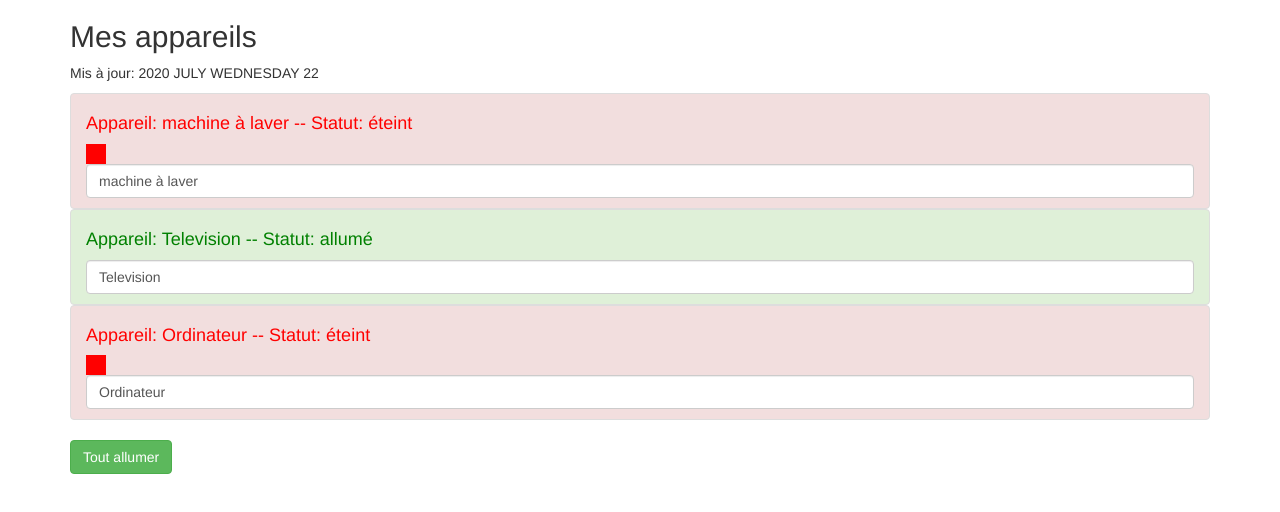
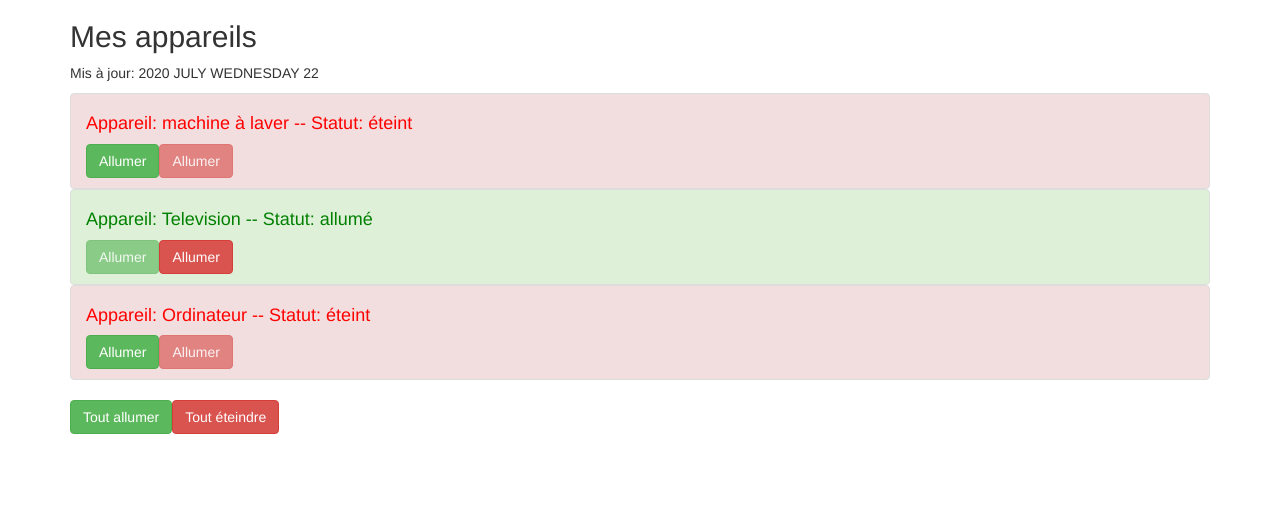
Before and after one commit to l3apt/Formation-Angular, an Angular app: page / in a window 1280 px wide. Shown: the top 512 px of the page. Built offline with nearby package versions, Linux system fonts and the light colour scheme.

Commit message:
ajout du chapitre sur les services

```diff
--- a/src/app/app.component.html
+++ b/src/app/app.component.html
@@ -1,13 +1,3 @@
-<!-- premier chapitre
-<div style="text-align:center">
-  <h1>
-    Welcome to {{ title }}!
-  </h1>
-</div>
-<app-mon-premier></app-mon-premier>
--->
-
-
 <div class="container">
     <div class="row">
         <div class="col-xs-12">
@@ -16,14 +6,19 @@
             <p>Mis à jour: {{ lastUpdate | async | date: 'y MMMM EEEE d' | uppercase }}</p>
 
             <ul class="list-group">
-                <app-appareil *ngFor =' let appareil of appareils'
+                <app-appareil *ngFor =' let appareil of appareils, let i = index'
+                              [indexOfAppareil] = "i"
                               [appareilName] = "appareil.name"
                               [appareilStatus] = "appareil.status"></app-appareil>
 
             </ul>
-            <button class="btn btn-success" [disabled]=!isAuth
+            <button class="btn btn-success"
             (click) = "onAllumer()">
                 Tout allumer
+            </button>
+            <button class="btn btn-danger"
+            (click) = "onEteindre()">
+                Tout éteindre
             </button>
         </div>
 
--- a/src/app/app.component.ts
+++ b/src/app/app.component.ts
@@ -1,4 +1,5 @@
-import { Component } from '@angular/core';
+import { Component, OnInit } from '@angular/core';
+import {AppareilService} from './services/appareil.service';
 
 @Component({
   selector: 'app-root',
@@ -6,24 +7,10 @@
   styleUrls: ['./app.component.scss']
 })
 
-export class AppComponent {
+export class AppComponent implements OnInit {
   isAuth = false;
 
-  appareils = [
-  {
-    name: 'machine à laver',
-    status: 'éteint'
-  },
-  {
-    name: 'Television',
-    status: 'allumé'
-  },
-  {
-    name: 'Ordinateur',
-    status: 'éteint'
-  }
-
-  ];
+  appareils: any[];
 
   //lastUpdate = new Date();
 
@@ -39,15 +26,27 @@
   );
 
 
-  constructor() {
+  constructor(private appareilService: AppareilService) {
     setTimeout(
       () => {
         this.isAuth = true;
       }, 4000
     );
   }
+
+  ngOnInit(){
+    this.appareils = this.appareilService.appareils;
+  }
+
+
   onAllumer(){
     console.log('On allume tout !');
+    this.appareilService.switchOnAll();
+  }
+
+  onEteindre(){
+    console.log('On éteint tout !');
+    this.appareilService.switchOffAll();
   }
 
 }
--- a/src/app/app.module.ts
+++ b/src/app/app.module.ts
@@ -6,6 +6,8 @@
 import { AppComponent } from './app.component';
 import { MonPremierComponent } from './mon-premier/mon-premier.component';
 import { AppareilComponent } from './appareil/appareil.component';
+
+import {AppareilService} from './services/appareil.service';
 
 @NgModule({
   declarations: [
@@ -18,7 +20,9 @@
     AppRoutingModule,
     FormsModule
   ],
-  providers: [],
+  providers: [
+    AppareilService
+  ],
   bootstrap: [AppComponent]
 })
 export class AppModule { }
--- a/src/app/appareil/appareil.component.html
+++ b/src/app/appareil/appareil.component.html
@@ -3,10 +3,16 @@
                  'list-group-item-danger': appareilStatus === 'éteint'}">
     <h4 [ngStyle] = " { color: getColor() } ">
         Appareil: {{appareilName}} -- Statut: {{ getStatus()}} </h4>
-    <div
-         style= 'width: 20px;height: 20px; background-color: red;' *ngIf = "appareilStatus === 'éteint'">
-    </div>
-    <input type="text"
-           class="form-control"
-           [(ngModel)]="appareilName">
+    <button class= "btn btn-success"
+            (click) = "onSwitchOn()"
+            [disabled] = "appareilStatus === 'allumé'">
+        Allumer
+    </button>
+    <button class= "btn btn-danger"
+            (click) = "onSwitchOff()"
+            [disabled] = "appareilStatus === 'éteint'">
+        Allumer
+    </button>
+
+
 </li>
--- a/src/app/appareil/appareil.component.ts
+++ b/src/app/appareil/appareil.component.ts
@@ -1,4 +1,5 @@
 import { Component, OnInit, Input } from '@angular/core';
+import {AppareilService} from '../services/appareil.service';
 
 @Component({
   selector: 'app-appareil',
@@ -9,8 +10,9 @@
 
   @Input() appareilName: string;
   @Input() appareilStatus: string;
+  @Input() indexOfAppareil: number;
 
-  constructor() { }
+  constructor(private appareilService: AppareilService) { }
 
   ngOnInit(): void {
   }
@@ -25,5 +27,15 @@
         else if (this.appareilStatus === 'éteint'){
             return 'red';
     }
-  }
+    }
+
+    onSwitchOn(){
+        this.appareilService.switchOnOne(this.indexOfAppareil);
+    }
+
+    onSwitchOff(){
+        this.appareilService.switchOffOne(this.indexOfAppareil);
+    }
+
+
 }
--- a/src/app/mon-premier/mon-premier.component.ts
+++ b/src/app/mon-premier/mon-premier.component.ts
@@ -1,4 +1,5 @@
 import { Component, OnInit } from '@angular/core';
+
 
 @Component({
   selector: 'app-mon-premier',
--- /dev/null
+++ b/src/app/services/appareil.service.ts
@@ -0,0 +1,40 @@
+export class AppareilService{
+
+appareils = [
+  {
+    name: 'machine à laver',
+    status: 'éteint'
+  },
+  {
+    name: 'Television',
+    status: 'allumé'
+  },
+  {
+    name: 'Ordinateur',
+    status: 'éteint'
+  }
+
+  ];
+
+  switchOnAll(){
+  	for (let appareil of this.appareils){
+  		appareil.status = 'allumé';
+  	}
+  }
+
+  switchOffAll(){
+  	for (let appareil of this.appareils){
+  		appareil.status = 'éteint';
+  	}
+  }
+
+  switchOnOne(index: number){
+  	this.appareils[index].status = 'allumé';
+  }
+
+  switchOffOne(index: number){
+  	this.appareils[index].status = 'éteint';
+  }
+
+
+}
```
